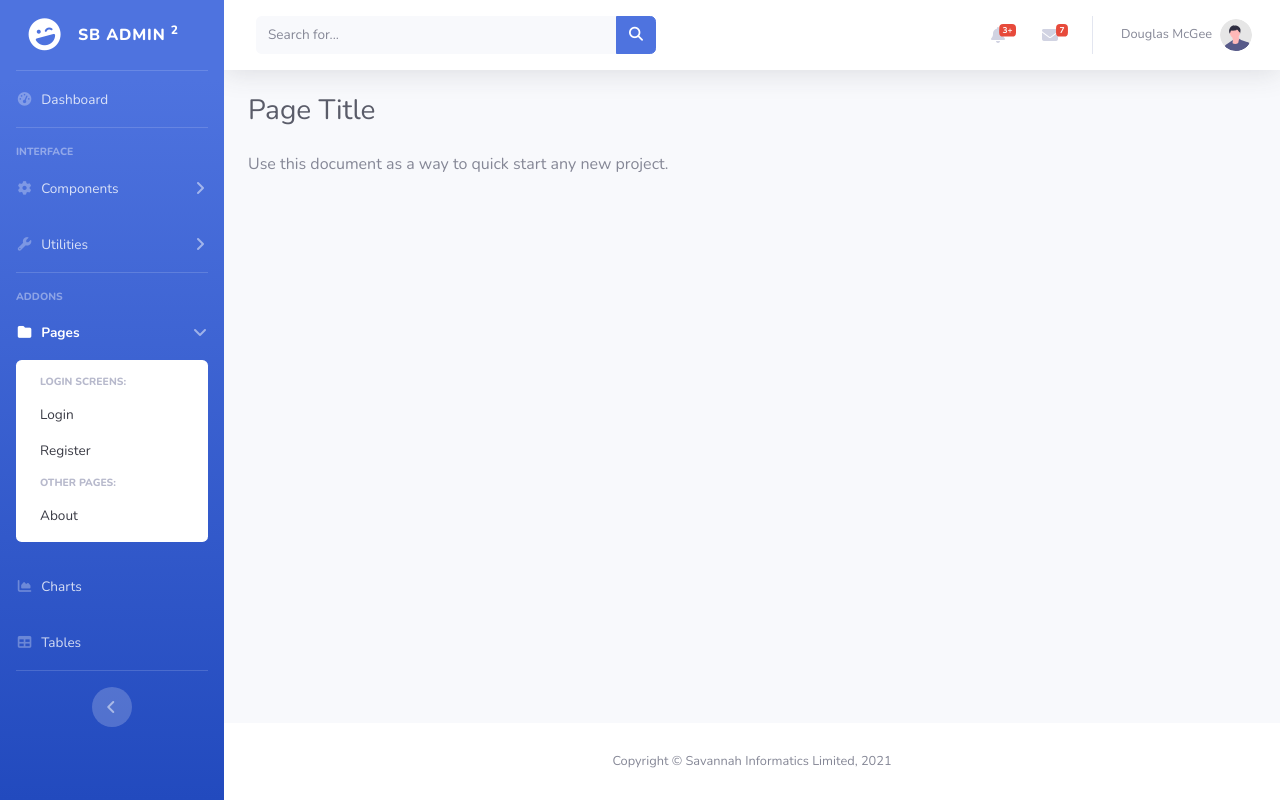
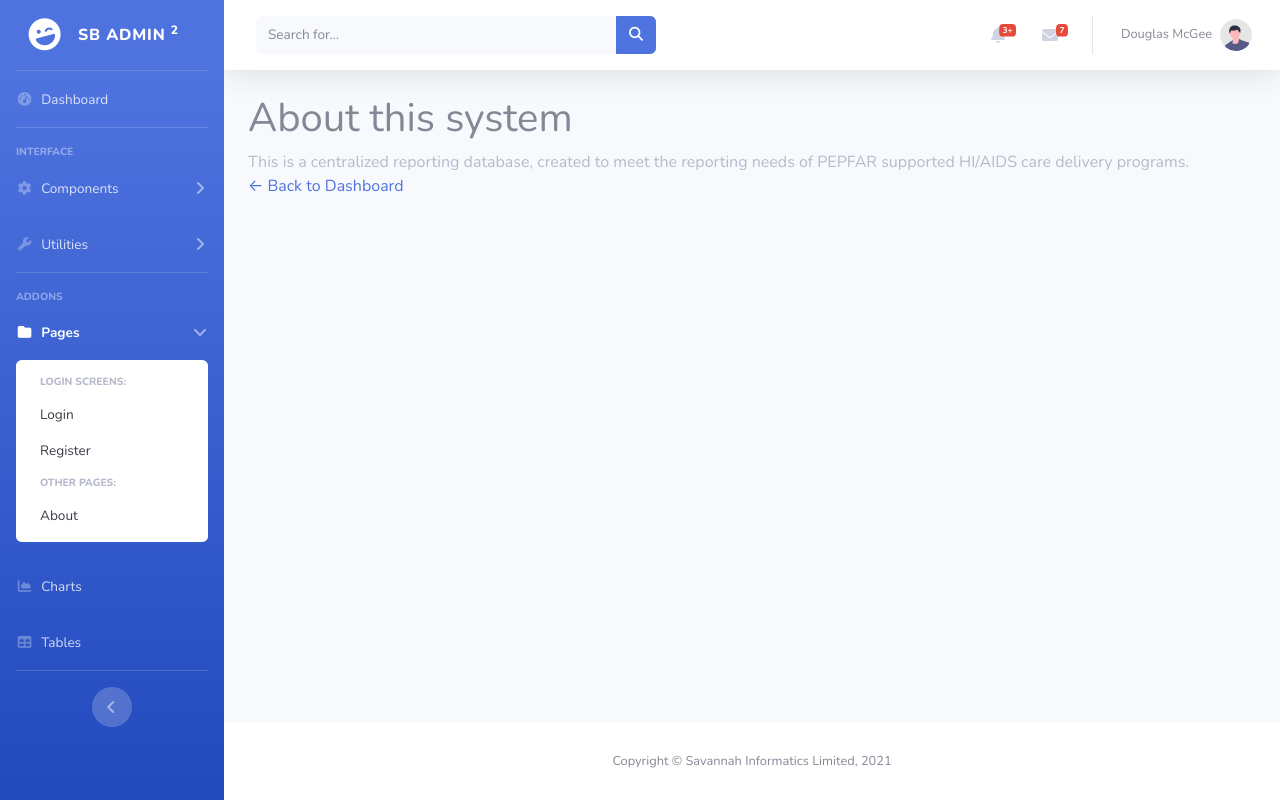
Before and after one commit to savannahghi/fahari, a Django app: page /about/ in a window 1280 px wide. Run offline with Django 3.2, Linux system fonts and the light colour scheme; parts of the project's set-up code (start-up, migrations or seed data) failed here and were passed over; some libraries are stand-ins or nearby versions.

Commit message:
chore: add text to about page

```diff
--- a/pepfar_mle/templates/pages/about.html
+++ b/pepfar_mle/templates/pages/about.html
@@ -1 +1,6 @@
-{% extends "base.html" %}
+{% extends "base.html" %} {% block title %}About{% endblock %} {% block pagetitle %}{% endblock pagetitle %}{% block content %}
+<h1>About this system</h1>
+<p class="text-gray-500 mb-0">
+    This is a centralized reporting database, created to meet the reporting needs of PEPFAR supported HI/AIDS care delivery programs.
+</p>
+<a href="{% url 'home' %}">&larr; Back to Dashboard</a> {% endblock content %}
```
